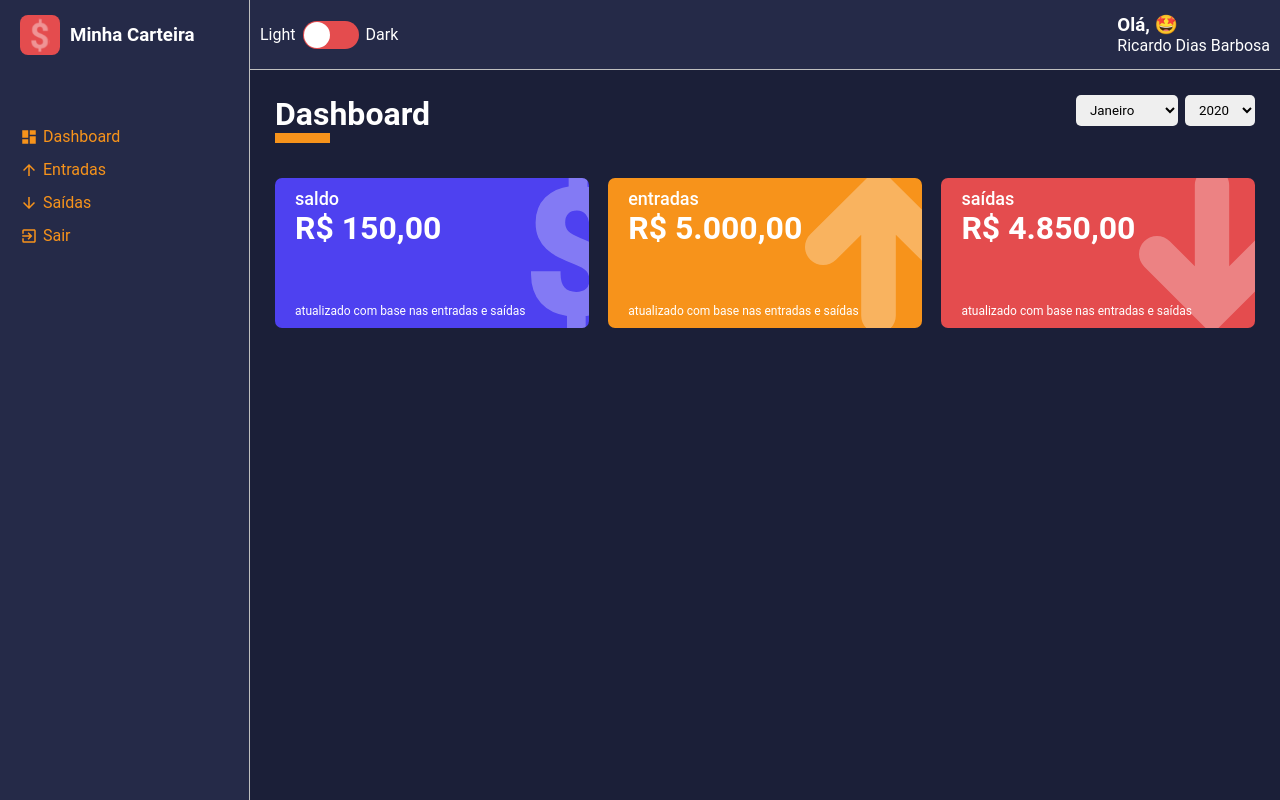
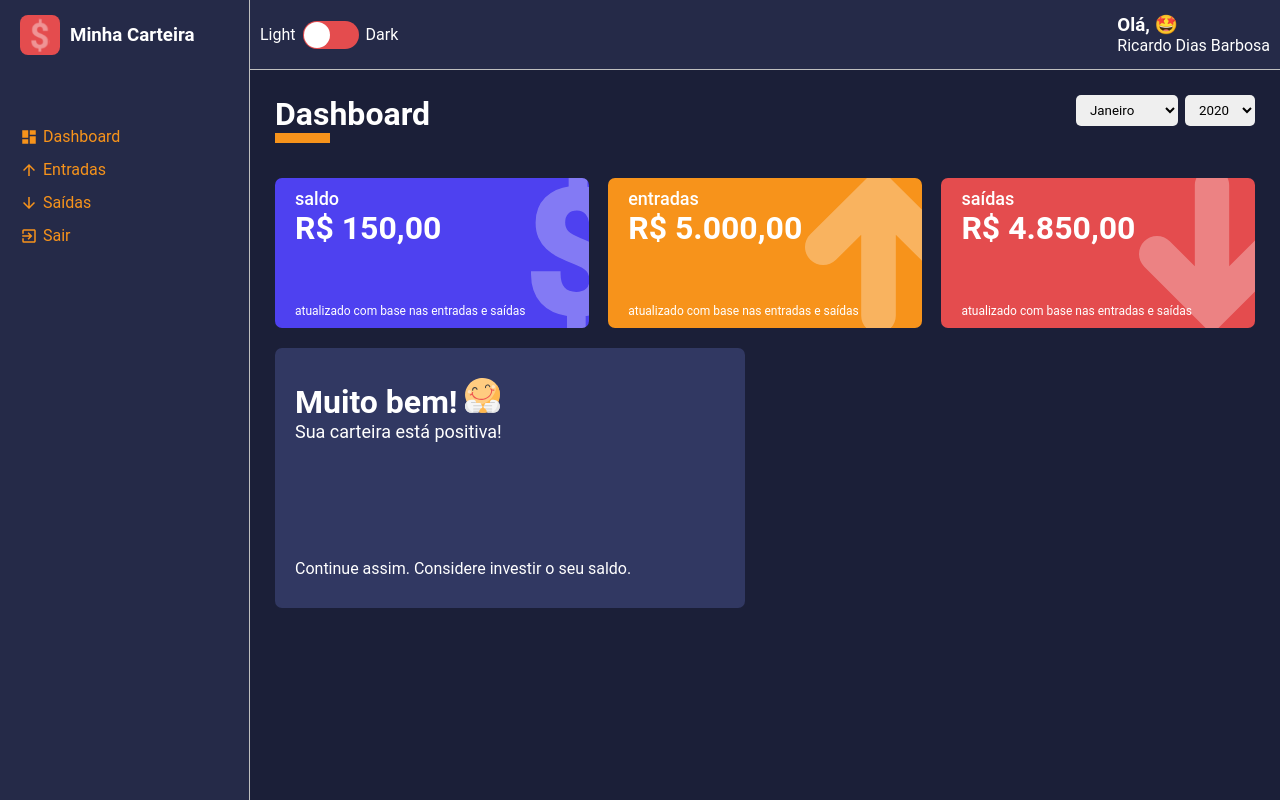
Before and after one commit to ricardodiasdev/minha-carteira, a React (Create React App) app: page /dashboard in a window 1280 px wide. Built offline with nearby package versions, Linux system fonts and the light colour scheme; the HTML template or start-up script is replaced by a standard one.

Commit message:
Cartão de status da carteira

```diff
--- /dev/null
+++ b/src/components/Messagebox/index.tsx
@@ -0,0 +1,39 @@
+import React from 'react'
+
+
+
+import { Container } from './styles'
+
+interface IMessageBoxProps {
+    title: string;
+    description: string;
+    footerText: string;
+    icon: string;
+}
+
+const MessageBox: React.FC <IMessageBoxProps> = (
+    {title, description, footerText, icon}
+) => {
+
+
+  return (
+    <Container>
+        <header>
+            <h1>
+                {title}
+                <img src={icon} alt={title}/>
+            </h1>
+            <p>
+                {description}
+            </p>
+        </header>
+        <footer>
+            <span>
+                {footerText}
+            </span>
+        </footer>
+    </Container>
+  )
+}
+
+export default MessageBox
--- /dev/null
+++ b/src/components/Messagebox/styles.ts
@@ -0,0 +1,27 @@
+import styled from 'styled-components'
+
+export const Container =  styled.div`
+    width: 48%;
+    height: 260px;
+    background-color: ${props => props.theme.colors.tertiary};
+    color: ${props => props.theme.colors.white};
+
+    border-radius: 7px;
+
+    margin: 10px 0;
+    padding: 30px 20px;
+
+    display: flex;
+    flex-direction: column;
+    justify-content: space-between;
+
+
+    >header img{
+        width: 35px;
+        margin-left: 7px;
+    }
+
+    >header p{
+        font-size: 18px;
+    }
+`
--- a/src/pages/Dashboard/index.tsx
+++ b/src/pages/Dashboard/index.tsx
@@ -3,10 +3,14 @@
 import SelectInput from '../../components/SelectInput'
 import ContentHeader from '../../components/ContentHeader'
 import WalletBox from '../../components/WalletBox'
+import MessageBox from '../../components/Messagebox'
 
 import expenses from '../../repositories/expenses'
 import gains from '../../repositories/gains'
 import listOfMonths from '../../utils/months'
+
+import happy from '../../assets/happy.svg'
+import sad from '../../assets/sad.svg'
 
 
 import { Container, Content } from './styles'
@@ -82,6 +86,12 @@
             footerlabel = "atualizado com base nas entradas e saídas"
             icon='arrowDown'
           />
+          <MessageBox
+            title= 'Muito bem!'
+            description= 'Sua carteira está positiva!'
+            footerText= 'Continue assim. Considere investir o seu saldo.'
+            icon= {happy}
+          />
         </Content>
     </Container>
   )
--- a/src/pages/Dashboard/styles.ts
+++ b/src/pages/Dashboard/styles.ts
@@ -5,4 +5,5 @@
 export const Content = styled.div`
     display: flex;
     justify-content: space-between;
+    flex-wrap: wrap;
 `;
```
